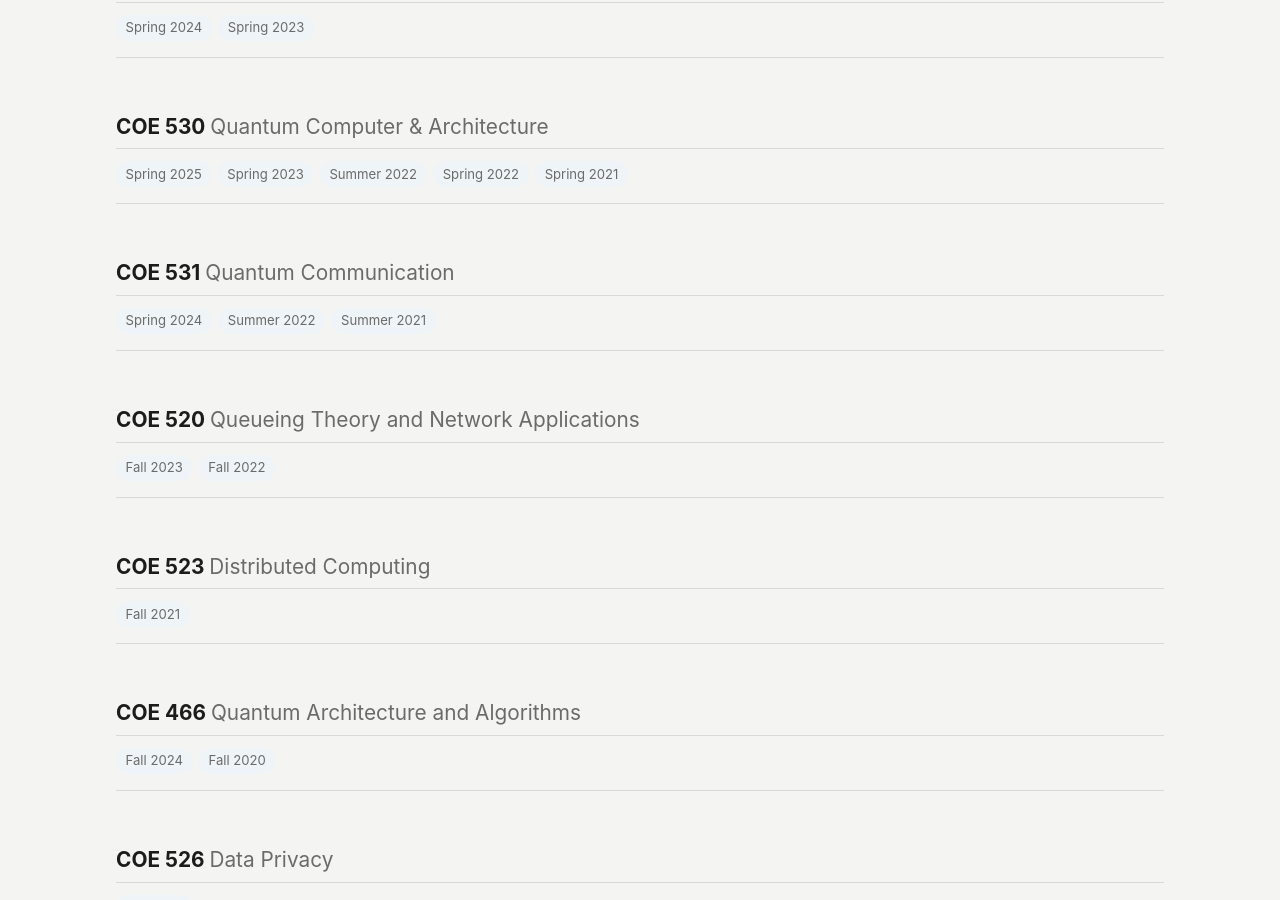
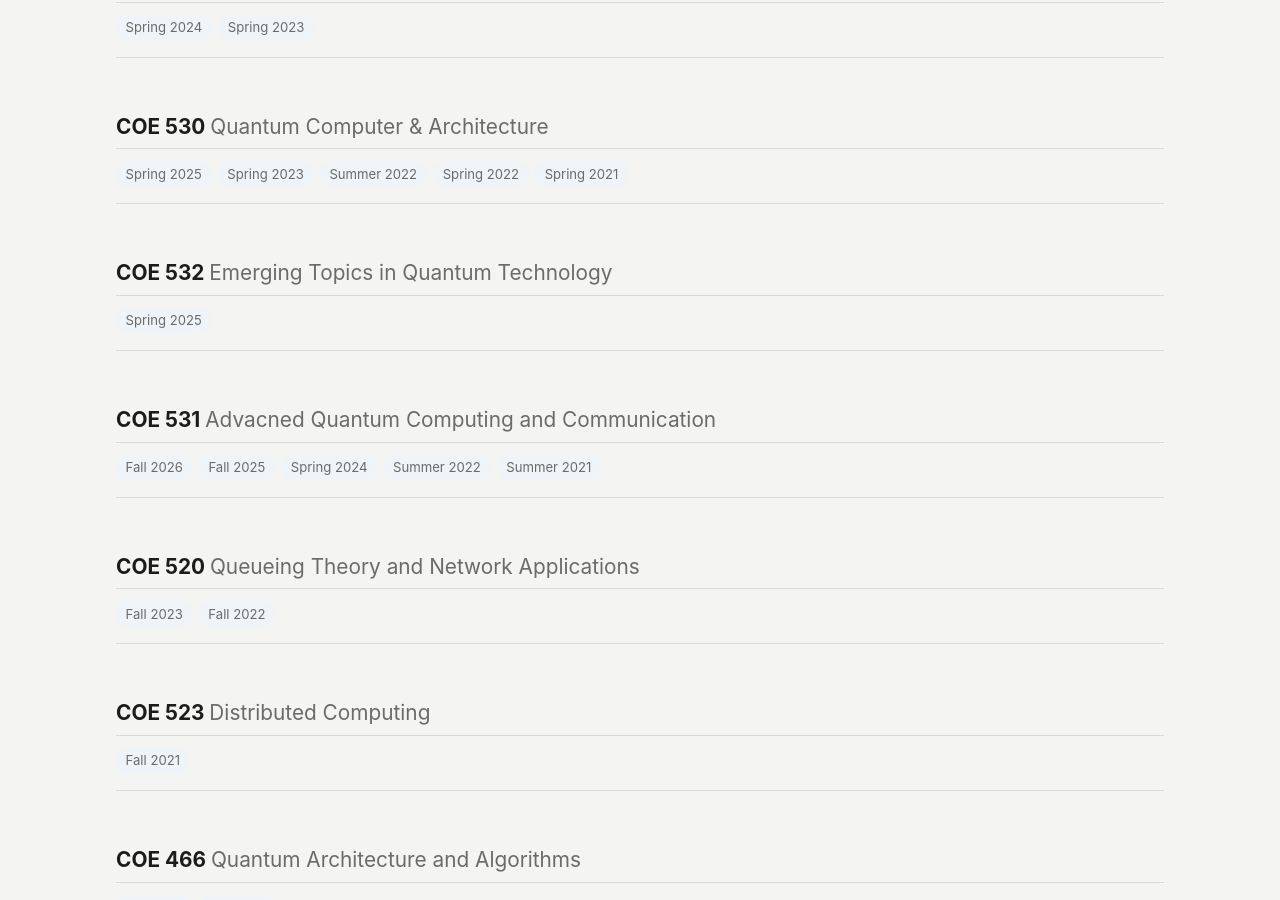
Before and after one commit to mfelemban/mfelemban.github.io, a Jekyll site: the page built from courses.html, in a window 1280 px wide and 900 px high, scrolled down 399 px. Built offline with Jekyll 4.4.1, drawn with Linux system fonts in a browser that asks for light colours.

Commit message:
Update course titles and add new course

```diff
--- a/_data/courses.yml
+++ b/_data/courses.yml
@@ -22,9 +22,18 @@
     - Spring 2022
     - Spring 2021
 
+- code: COE 532
+  title: Emerging Topics in Quantum Technology
+  terms:
+    - Spring 2025
+
+
+
 - code: COE 531
-  title: Quantum Communication
+  title: Advacned Quantum Computing and Communication
   terms:
+    - Fall 2026
+    - Fall 2025
     - Spring 2024
     - Summer 2022
     - Summer 2021
```
